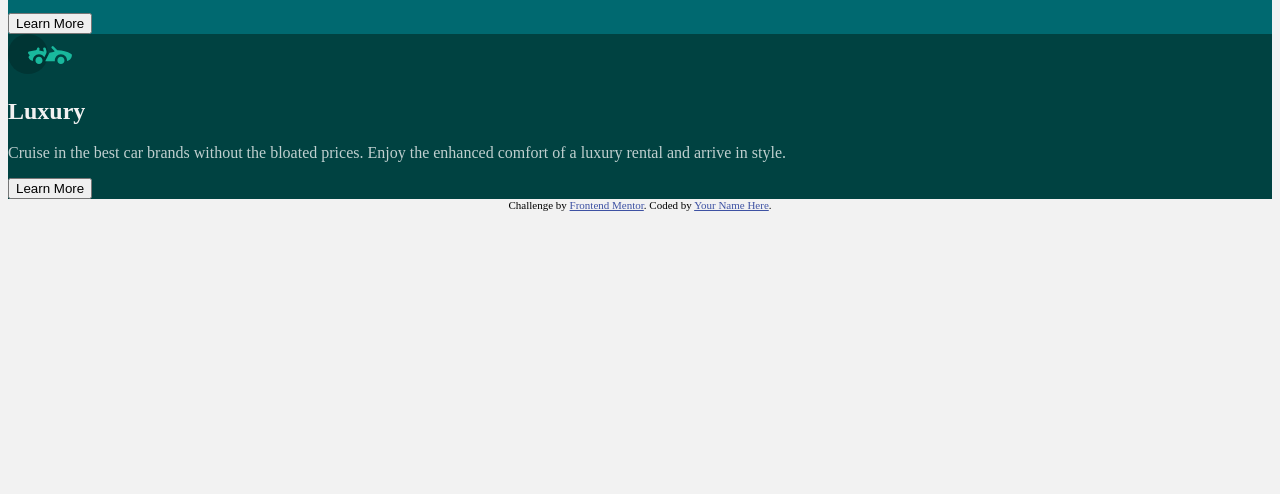
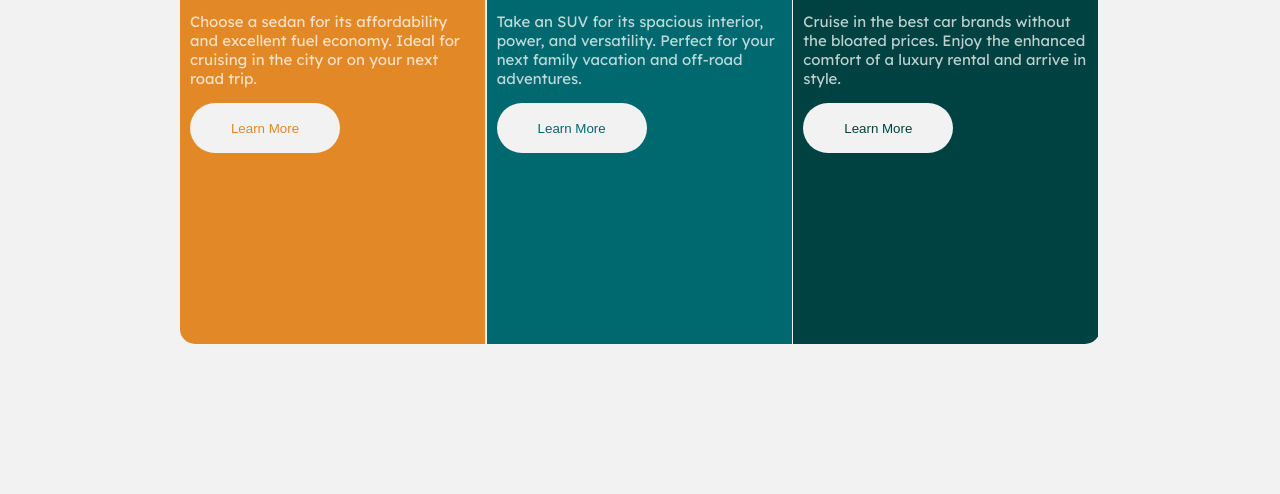
Before and after one commit to iormes/3ColumnPreviewCard-Challenge, a plain HTML site: page index.html in a window 1280 px wide. Shown: the part 306-800 px from the top of the page. Drawn offline with Linux system fonts and the light colour scheme.

Commit message:
updated index.html and styles.css

```diff
--- a/index.html
+++ b/index.html
@@ -6,6 +6,8 @@
 
   <link rel="icon" type="image/png" sizes="32x32" href="./images/favicon-32x32.png">
   <link rel="stylesheet" href="styles.css">
+  <link rel="stylesheet" href="https://fonts.googleapis.com/css?family=Lexend+Deca">
+  <link rel="stylesheet" href="https://fonts.googleapis.com/css?family=Big+Shoulders+Display">
 
   <title>Frontend Mentor | 3-column preview card component</title>
 
@@ -17,6 +19,7 @@
 </head>
 <body>
   <main>
+    <div class="container">
       <section id="sedans">
         <img alt="sedan icon" src="/3ColumnPreviewCard-Challenge/images/icon-sedans.svg">
         <h1>Sedans</h1>
@@ -38,6 +41,7 @@
         rental and arrive in style.</p>
         <button>Learn More</button>
       </section>
+    </div>
     <div class="attribution">
       Challenge by <a href="https://www.frontendmentor.io?ref=challenge" target="_blank">Frontend Mentor</a>.
       Coded by <a href="#">Your Name Here</a>.
--- a/styles.css
+++ b/styles.css
@@ -4,6 +4,9 @@
 
 body{
     background: hsl(0, 0%, 95%);
+    font-family: "Lexend Deca";
+    font-weight: 400;
+    font-size: 15px;
 }
 
 p{
@@ -11,7 +14,40 @@ p{
 }
 
 h1 {
+    font-family: "Big Shoulders Display";
+    font-weight: 700;
+    font-size: 40px;
     color: hsl(0, 0%, 95%);
+}
+
+button{
+    border-radius: 50px;
+    width: 150px;
+    height: 50px;
+}
+
+.container{
+    position: absolute;
+    top: 50%;
+    left: 50%;
+    transform: translate(-50%, -50%);
+
+    column-count: 3;
+    column-gap: 0px;
+
+
+
+    width: 920px;
+    height: 500px;
+    border-radius: 15px;
+    overflow: hidden;
+}
+
+section{
+    height: 100%;
+    width: 305px;
+    padding: 10px;
+    margin: 0;
 }
 
 /* Sedans */
@@ -19,12 +55,51 @@ h1 {
     background-color: hsl(31, 77%, 52%);
 }
 
+#sedans button{
+    background-color: hsl(0, 0%, 95%);
+    border: none;
+    color:hsl(31, 77%, 52%);
+}
+
+#sedans button:hover{
+    background-color: hsl(31, 77%, 52%);
+    color:hsl(0, 0%, 95%);
+
+    border: 3px solid hsl(0, 0%, 95%);
+}
+
 /* SUVs */
 #SUVs{
     background-color: hsl(184, 100%, 22%);
+}
+
+#SUVs button{
+    background-color: hsl(0, 0%, 95%);
+    border: none;
+    color:hsl(184, 100%, 22%);
+}
+
+#SUVs button:hover{
+    background-color: hsl(184, 100%, 22%);
+    color:hsl(0, 0%, 95%);
+
+    border: 3px solid hsl(0, 0%, 95%);
 }
 
 /* Luxury */
 #luxury{
     background-color: hsl(179, 100%, 13%);
 }
+
+#luxury button{
+    background-color: hsl(0, 0%, 95%);
+    border: none;
+    color:hsl(179, 100%, 13%);
+}
+
+#luxury button:hover{
+    background-color: hsl(179, 100%, 13%);
+    color:hsl(0, 0%, 95%);
+
+    border: 3px solid hsl(0, 0%, 95%);
+}
```
Lines whose indentation alone changed are shown as unchanged.
